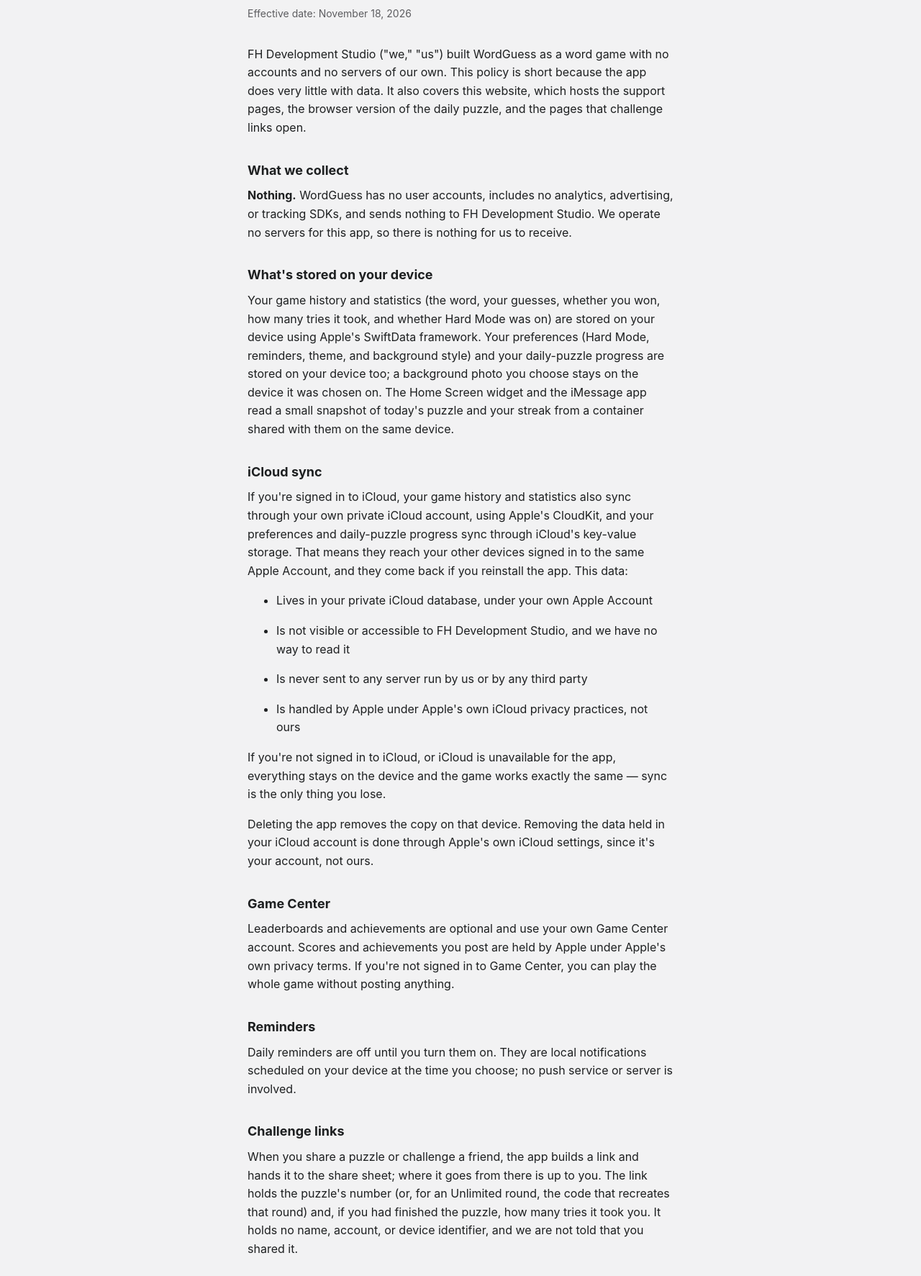
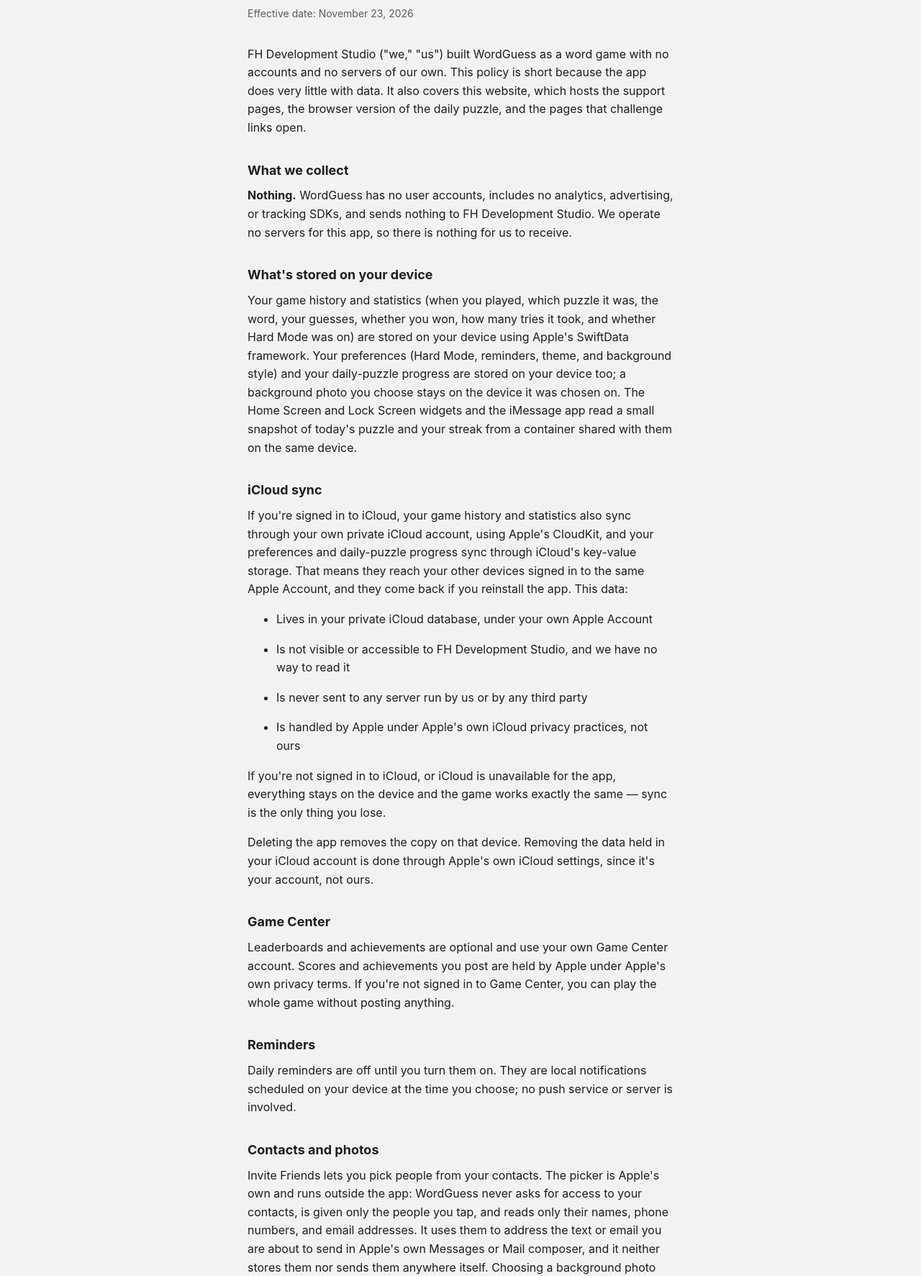
Before and after one commit to 4bkm6xsb8f-byte/wordguess-support, a plain HTML site: page privacy.html in a window 1280 px wide. Shown: the part 207-1980 px from the top of the page at 72% size. Drawn offline with Linux system fonts and the light colour scheme.

Commit message:
Privacy policy: contacts and photo pickers; press kit wording; sitemap date
Co-Authored-By: Claude Fable 5.2 <noreply@anthropic.com>

```diff
--- a/privacy.html
+++ b/privacy.html
@@ -73,7 +73,7 @@
 </header>
 <main>
   <h1>Privacy Policy</h1>
-  <p class="effective">Effective date: November 18, 2026</p>
+  <p class="effective">Effective date: November 23, 2026</p>
 
   <p>FH Development Studio ("we," "us") built WordGuess as a word game with no accounts and no servers of our own. This policy is short because the app does very little with data. It also covers this website, which hosts the support pages, the browser version of the daily puzzle, and the pages that challenge links open.</p>
 
@@ -81,7 +81,7 @@
   <p><strong>Nothing.</strong> WordGuess has no user accounts, includes no analytics, advertising, or tracking SDKs, and sends nothing to FH Development Studio. We operate no servers for this app, so there is nothing for us to receive.</p>
 
   <h2>What's stored on your device</h2>
-  <p>Your game history and statistics (the word, your guesses, whether you won, how many tries it took, and whether Hard Mode was on) are stored on your device using Apple's SwiftData framework. Your preferences (Hard Mode, reminders, theme, and background style) and your daily-puzzle progress are stored on your device too; a background photo you choose stays on the device it was chosen on. The Home Screen widget and the iMessage app read a small snapshot of today's puzzle and your streak from a container shared with them on the same device.</p>
+  <p>Your game history and statistics (when you played, which puzzle it was, the word, your guesses, whether you won, how many tries it took, and whether Hard Mode was on) are stored on your device using Apple's SwiftData framework. Your preferences (Hard Mode, reminders, theme, and background style) and your daily-puzzle progress are stored on your device too; a background photo you choose stays on the device it was chosen on. The Home Screen and Lock Screen widgets and the iMessage app read a small snapshot of today's puzzle and your streak from a container shared with them on the same device.</p>
 
   <h2>iCloud sync</h2>
   <p>If you're signed in to iCloud, your game history and statistics also sync through your own private iCloud account, using Apple's CloudKit, and your preferences and daily-puzzle progress sync through iCloud's key-value storage. That means they reach your other devices signed in to the same Apple Account, and they come back if you reinstall the app. This data:</p>
@@ -99,6 +99,9 @@
 
   <h2>Reminders</h2>
   <p>Daily reminders are off until you turn them on. They are local notifications scheduled on your device at the time you choose; no push service or server is involved.</p>
+
+  <h2>Contacts and photos</h2>
+  <p>Invite Friends lets you pick people from your contacts. The picker is Apple's own and runs outside the app: WordGuess never asks for access to your contacts, is given only the people you tap, and reads only their names, phone numbers, and email addresses. It uses them to address the text or email you are about to send in Apple's own Messages or Mail composer, and it neither stores them nor sends them anywhere itself. Choosing a background photo works the same way: Apple's photo picker hands the app only the photo you choose, and that photo is kept on that device.</p>
 
   <h2>Challenge links</h2>
   <p>When you share a puzzle or challenge a friend, the app builds a link and hands it to the share sheet; where it goes from there is up to you. The link holds the puzzle's number (or, for an Unlimited round, the code that recreates that round) and, if you had finished the puzzle, how many tries it took you. It holds no name, account, or device identifier, and we are not told that you shared it.</p>
@@ -119,7 +122,7 @@
   <p>WordGuess does not collect personal information from anyone, including children under 13, for the same reason stated above: neither the app nor this website collects data from anyone.</p>
 
   <h2>Changes to this policy</h2>
-  <p>If this ever changes, this page will be updated and the effective date above will change accordingly. The November 18, 2026 update adds the sections on challenge links and this website, which already worked this way; nothing about how data is handled changed. The November 17, 2026 update described Game Center, reminders, the widget and iMessage app, and the syncing of preferences, which the app already had. The October 15, 2026 update described the iCloud sync.</p>
+  <p>If this ever changes, this page will be updated and the effective date above will change accordingly. The November 23, 2026 update adds the section on contacts and photos and lists the date and the puzzle among what a game record holds; the app already worked this way. The November 18, 2026 update adds the sections on challenge links and this website, which already worked this way; nothing about how data is handled changed. The November 17, 2026 update described Game Center, reminders, the widget and iMessage app, and the syncing of preferences, which the app already had. The October 15, 2026 update described the iCloud sync.</p>
 
   <h2>Contact</h2>
   <p>Questions about this policy: <a href="mailto:jtienor@mac.com">jtienor@mac.com</a></p>
--- a/sitemap.xml
+++ b/sitemap.xml
@@ -5,5 +5,5 @@
   <url><loc>https://4bkm6xsb8f-byte.github.io/wordguess-support/archive/</loc><changefreq>daily</changefreq><priority>0.8</priority></url>
   <url><loc>https://4bkm6xsb8f-byte.github.io/wordguess-support/</loc><lastmod>2026-11-20</lastmod><changefreq>monthly</changefreq></url>
   <url><loc>https://4bkm6xsb8f-byte.github.io/wordguess-support/press/</loc><lastmod>2026-11-20</lastmod><changefreq>monthly</changefreq></url>
-  <url><loc>https://4bkm6xsb8f-byte.github.io/wordguess-support/privacy.html</loc><lastmod>2026-11-20</lastmod><changefreq>yearly</changefreq></url>
+  <url><loc>https://4bkm6xsb8f-byte.github.io/wordguess-support/privacy.html</loc><lastmod>2026-11-23</lastmod><changefreq>yearly</changefreq></url>
 </urlset>
```
